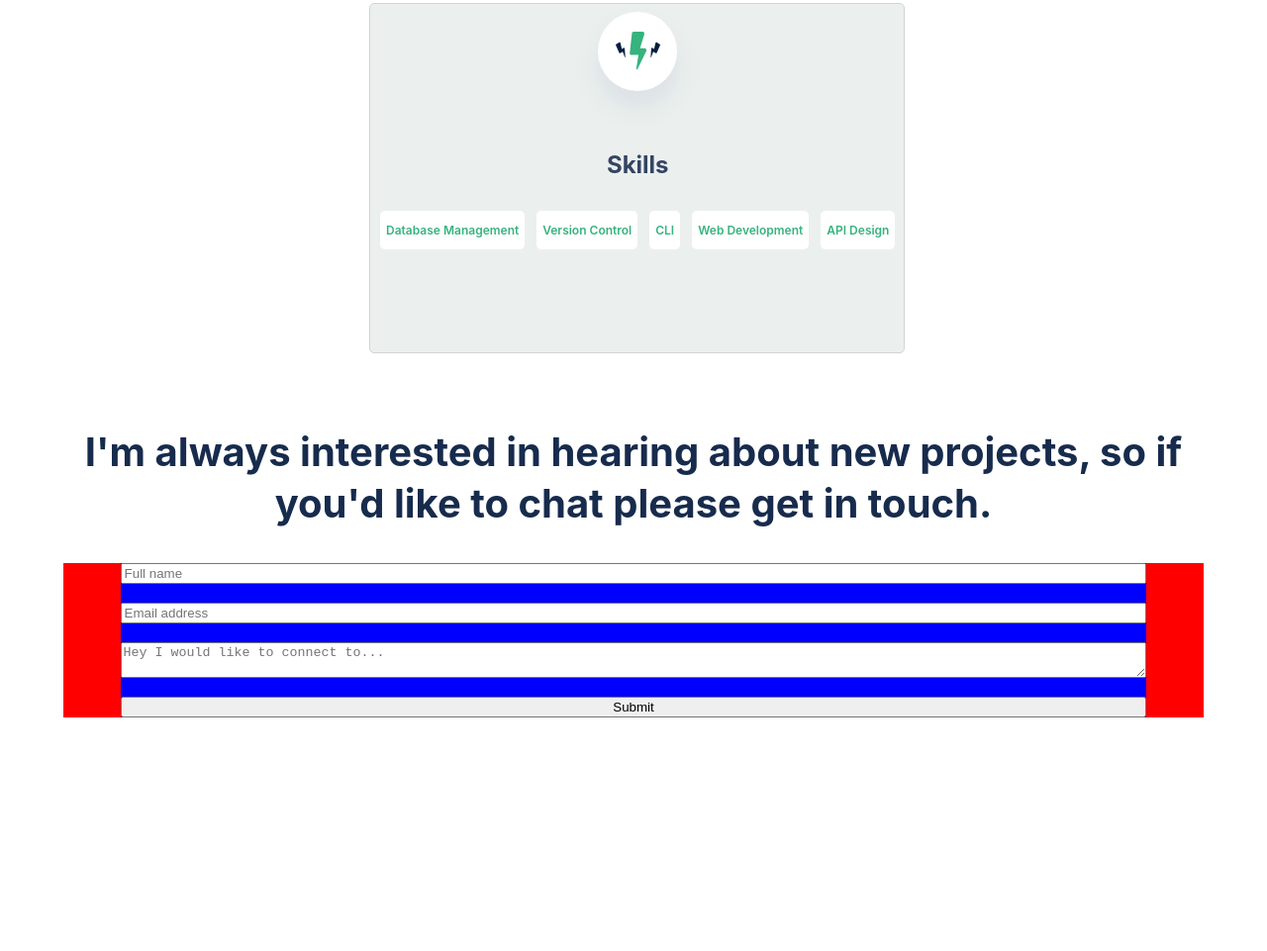
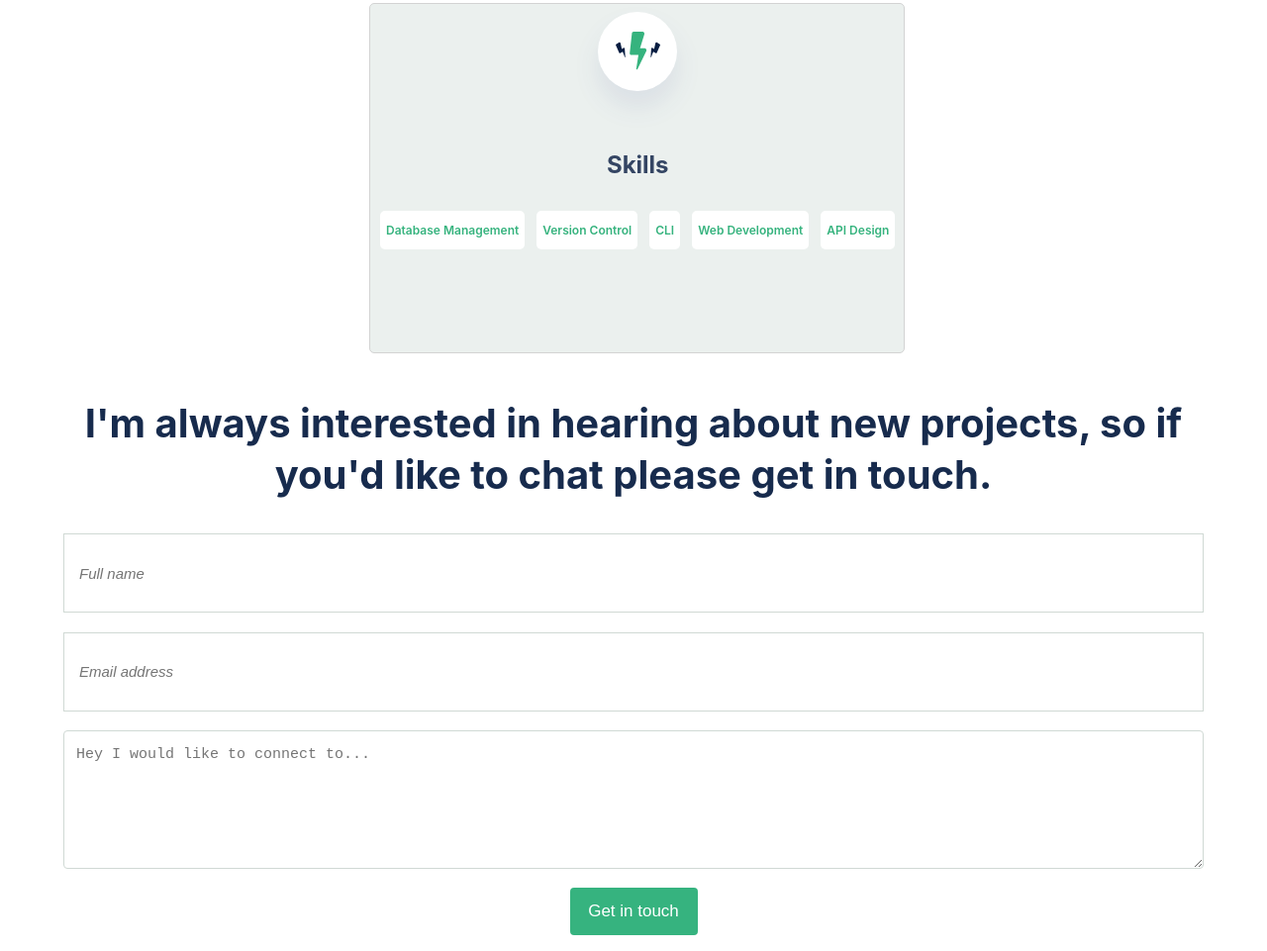
Before and after one commit to demesameneshoa/Portfolio, a website: page index.html in a window 1280 px wide. Shown: the part 3793-4754 px from the top of the page at 99% size. Before the commit the page ends 4518 px from the top, so only its background shows below. Drawn offline with Linux system fonts and the light colour scheme.

Commit message:
modified the style of the form components and button

```diff
--- a/index.html
+++ b/index.html
@@ -189,8 +189,8 @@
 
             <input type="text" class="full-name" placeholder="Full name" required>
             <input type="email" class="email-address" placeholder="Email address" required>
-            <textarea name="message" placeholder="Hey I would like to connect to..." required></textarea>
-            <input type="submit">
+            <textarea class="message" placeholder="Hey I would like to connect to..." required></textarea>
+            <input type="submit" value="Get in touch">
 
         </form>
     </div>
--- a/style.css
+++ b/style.css
@@ -268,6 +268,7 @@ button:active {
   text-align: center;
   margin-top: 0.1em;
   padding-top: 0.1em;
+  margin-bottom: 1em;
 }
 
 .contact-header {
@@ -280,8 +281,11 @@ button:active {
   width: 90%;
 }
 
+.contact-header h2 {
+margin-top: 0.1em;
+}
+
 .contact-form-container {
-  background-color: red;
 
   margin: 0;
   padding: 0;
@@ -291,22 +295,50 @@ button:active {
 }
 
 .contact-form {
-  background-color: blue;
 
   padding: 0;
-  width: 90%;
+  width: 100%;
   display: flex;
   flex-direction: column;
   gap: 1.2em;
 }
 
-.contact-form input textarea {
-  width: 20px;
+.full-name,.email-address {
+  height: 48px;
   border: 1px solid #d0d9d4;
+  font-style: italic;
+  line-height: 24px;
+  font-size: 15px;
+  padding: 1em;
+}
+.message {
+  height: 114px;
+  border: 1px solid #d0d9d4;
+  border-radius: 4px;
+  font-size: 15px;
+  font-style: normal;
+  line-height: 24px;
+  color: 42526e;
+  padding: 0.8em;
+}
+
+input[type=submit]{
+  align-self: center;
+  width: 129px;
+  height: 48px;
+  background-color: #36b37f;
+  color: white;
+  font-size: 17px;
+  line-height: 24px;
+  font-weight: 500;
+  border: none;
   border-radius: 4px;
 }
 
-.FormButton {
-  width: 105px;
-  height: 24px;
+input[type=submit]:hover{
+  box-shadow: 0px 8px 16px rgba(54, 179, 127, 0.24);
 }
+
+input[type=submit]:active{
+  background-color: #008552;
+}
```
